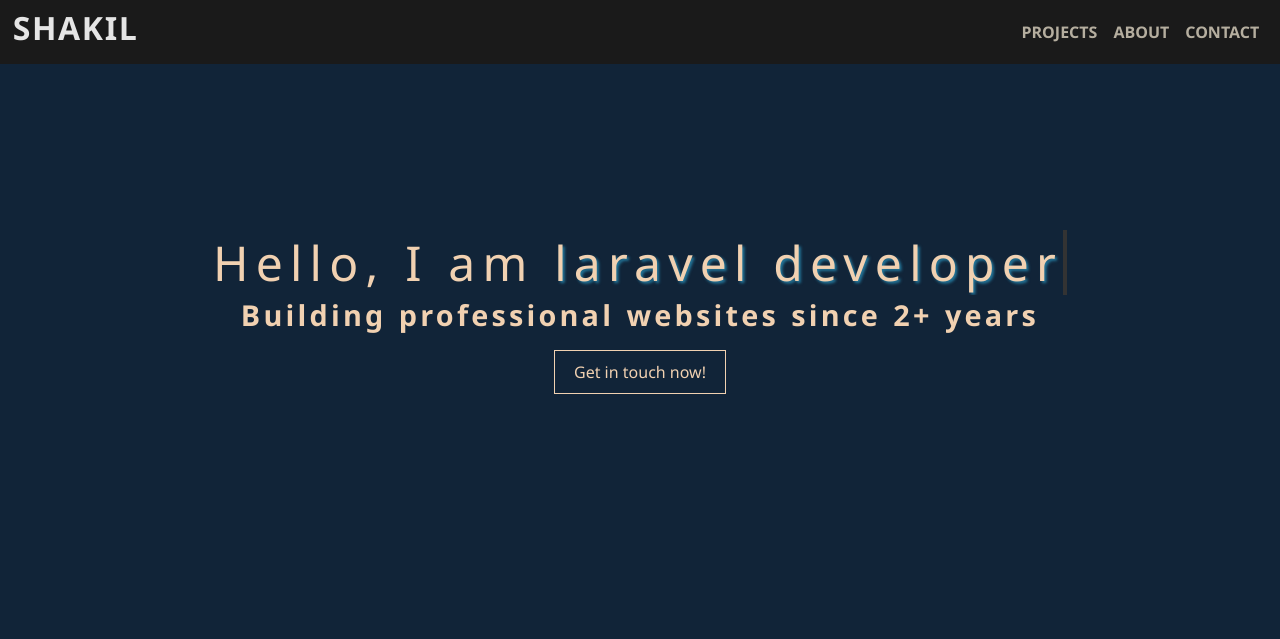
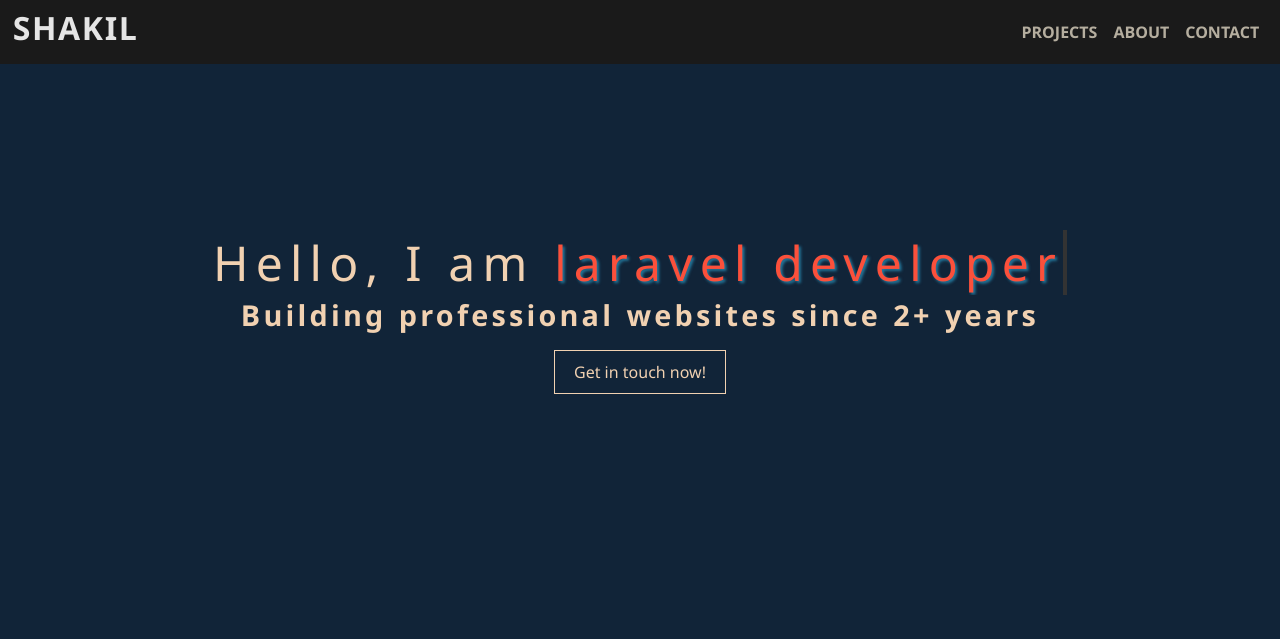
Before and after one commit to itxshakil/portfolio, a PHP site: page / in a window 1280 px wide. Shown: the top 639 px of the page. Run offline with PHP 8.4, Linux system fonts and the light colour scheme.

Commit message:
Laravel Developer in Laravel Red color Fixes #3
Signed-off-by: Shakil Alam <itxshakil@gmail.com>

```diff
--- a/index.html
+++ b/index.html
@@ -170,7 +170,7 @@
     <section id="home">
       <h1>
         Hello, I am
-        <span class="blue-shadow" wa-role="text">laravel developer</span>
+        <span class="blue-shadow color-laravel" wa-role="text">laravel developer</span>
       </h1>
       <h2>Building professional websites since 2+ years</h2>
       <a
--- a/scss/_utilities.scss
+++ b/scss/_utilities.scss
@@ -1,3 +1,4 @@
+
 .container {
   width: 80%;
   max-width: 1100px;
@@ -6,6 +7,10 @@
 
 .blue-shadow{
   text-shadow:2px 2px 3px $blue-color;
+}
+
+.color-laravel{
+  color: #FB503B;
 }
 
 .btn {
```
Also changed, not shown: css/style.min.css.
